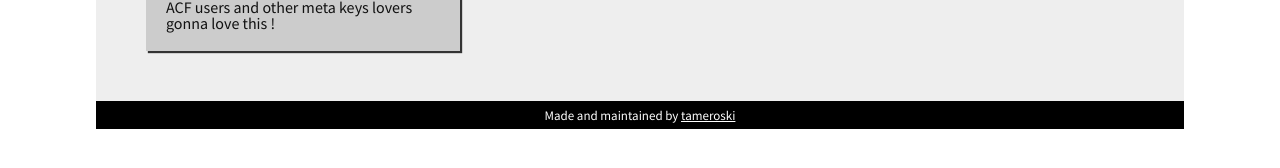
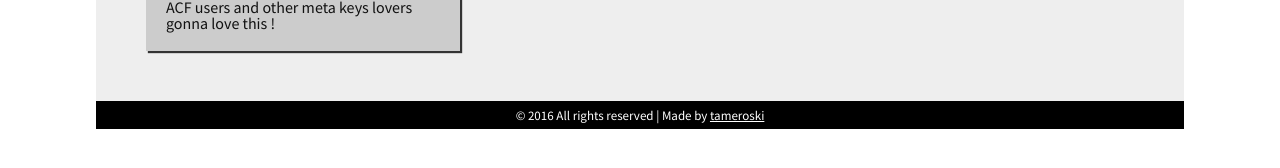
Before and after one commit to tameroski/tameroski.github.io, a Jekyll site: the page built from index.html, in a window 1280 px wide. Shown: the part 322-490 px from the top of the page. Built offline with Jekyll 4.4.1, drawn with Linux system fonts in a browser that asks for light colours.

Commit message:
Copyright

```diff
--- a/_includes/footer.html
+++ b/_includes/footer.html
@@ -1,7 +1,7 @@
         </main>
 
         <footer>
-            <span>Made and maintained by <a href="http://www.twitter.com/tameroski" title="twitter.com/tameroski">tameroski</a></span>
+            <span>&copy; {{ site.time| date: "%Y" }} All rights reserved | Made by <a href="http://www.twitter.com/tameroski" title="twitter.com/tameroski">tameroski</a></span>
         </footer>
 
         <script>
```
